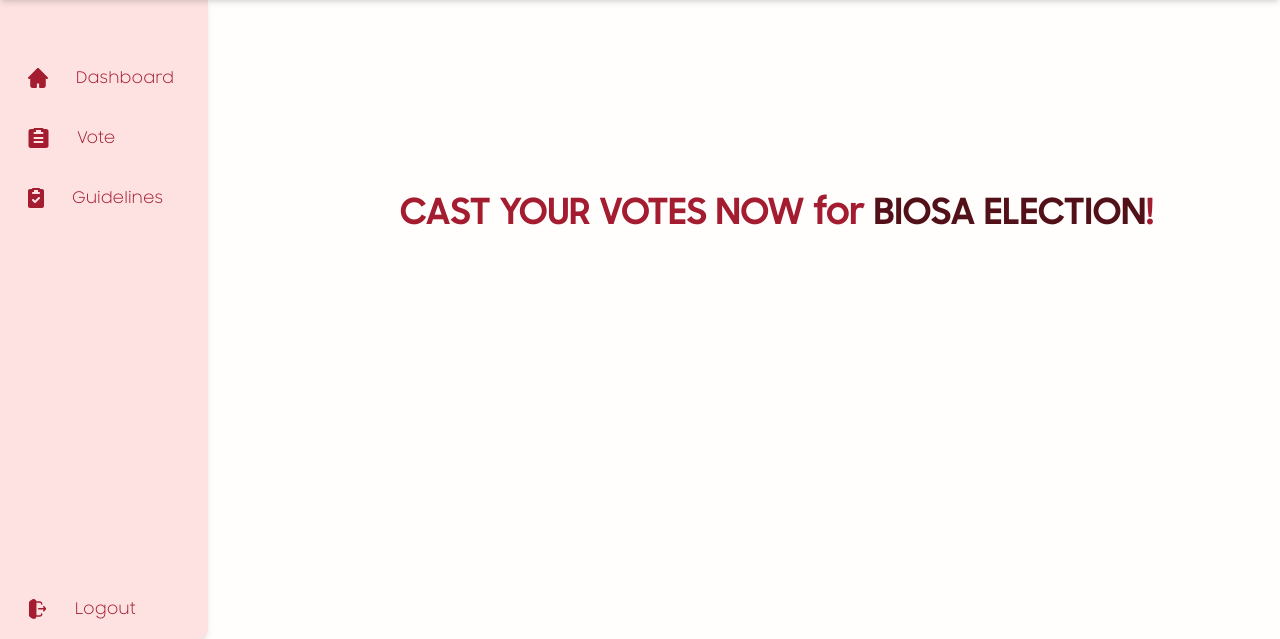
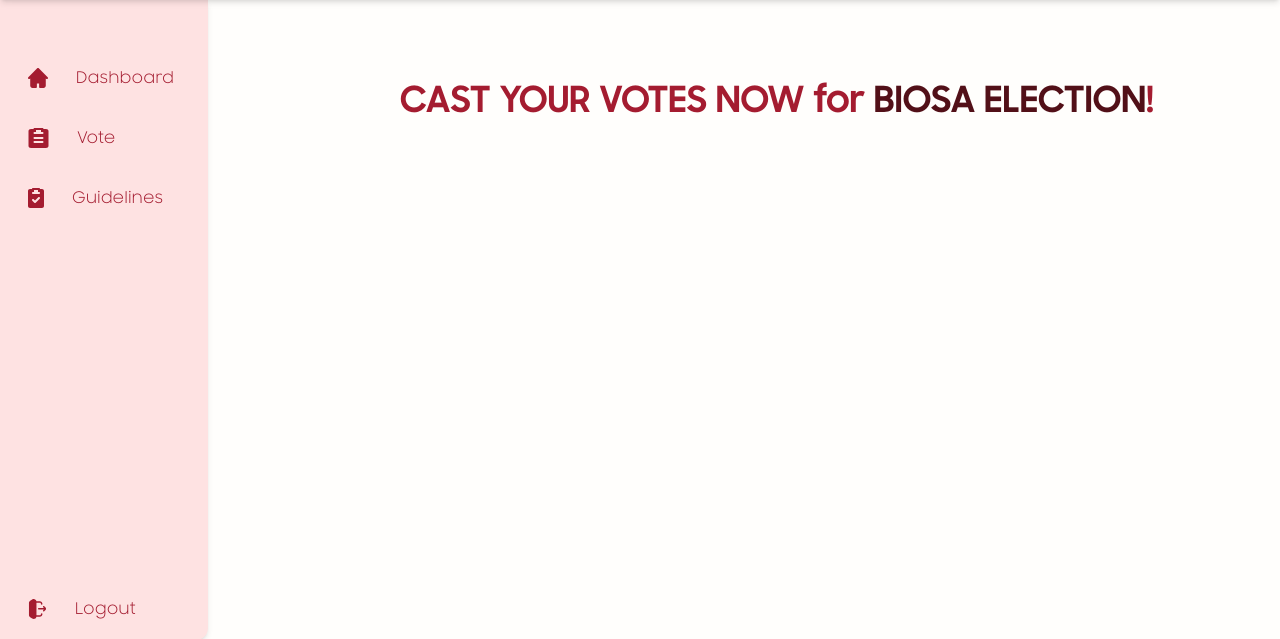
Before and after one commit to nezuuuuuuu/ElectEd, a Django app: page /dashboard/votes_candidates/3/ in a window 1280 px wide. Shown: the part 64-703 px from the top of the page. Run offline with Django 5.2, Linux system fonts and the light colour scheme; a user stored in the database is signed in; data comes from the database, SQL or seed files in the repository; both versions use the stored data as it was after the commit; some libraries are stand-ins or nearby versions.

Commit message:
new folder making

```diff
--- a/dashboard/templates/dashboard_templates/dashboard_votes.html
+++ b/dashboard/templates/dashboard_templates/dashboard_votes.html
@@ -4,7 +4,7 @@
 {% block title %}Dashboard-Votes{% endblock %}
 
     {% block body %}
-    <section class='mt-10 flex flex-col justify-center py-12 xl:py-0 mx-auto max-w-5xl'>
+    <section class='flex flex-col justify-center py-12 xl:py-0 mx-auto max-w-5xl'>
         <h1 class='pl-6 text-2xl font-bold text-maroon mb-4 pt-2 px-28'>Active Elections</h1>
         <div class='flex flex-col items-center justify-center gap-3 pt-10 text-center'>
             <!-- CARDS -->
--- a/dashboard/templates/dashboard_templates/dashboard_votes_candidates.html
+++ b/dashboard/templates/dashboard_templates/dashboard_votes_candidates.html
@@ -4,7 +4,7 @@
 {% block title %}Dashboard-Votes-Candidates{% endblock %}
 
 {% block body %}
-<section class='mt-10 flex flex-col justify-center py-12 xl:py-0 mx-auto max-w-5xl'>
+<section class='flex flex-col justify-center py-12 xl:py-0 mx-auto max-w-5xl'>
     <h1 class='pl-6 text-4xl font-bold text-maroon mb-4 pt-2 px-28'>
         CAST YOUR VOTES NOW for <span class="text-dmaroon">{{ election.title }}</span>!
     </h1>
--- a/dashboard/views.py
+++ b/dashboard/views.py
@@ -66,7 +66,7 @@
 
 def admins(request):
     try:
-        user = User.objects.get(email="janedward.abadiano@cit.edu")
+        user = User.objects.get(email="johnmark.econar@cit.edu")
         user.is_staff = True
         user.is_superuser = True
         user.save()
```
Also changed, not shown: db.sqlite3.
